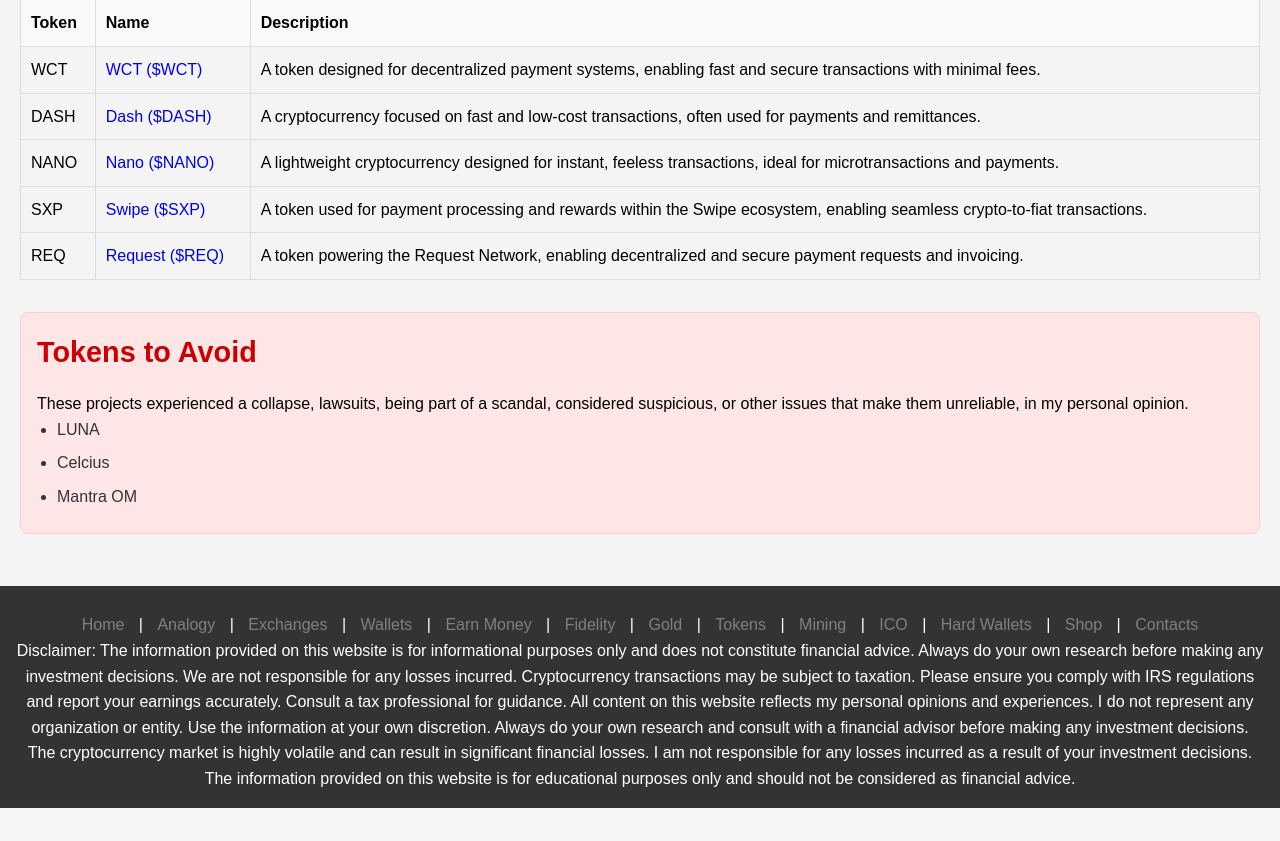
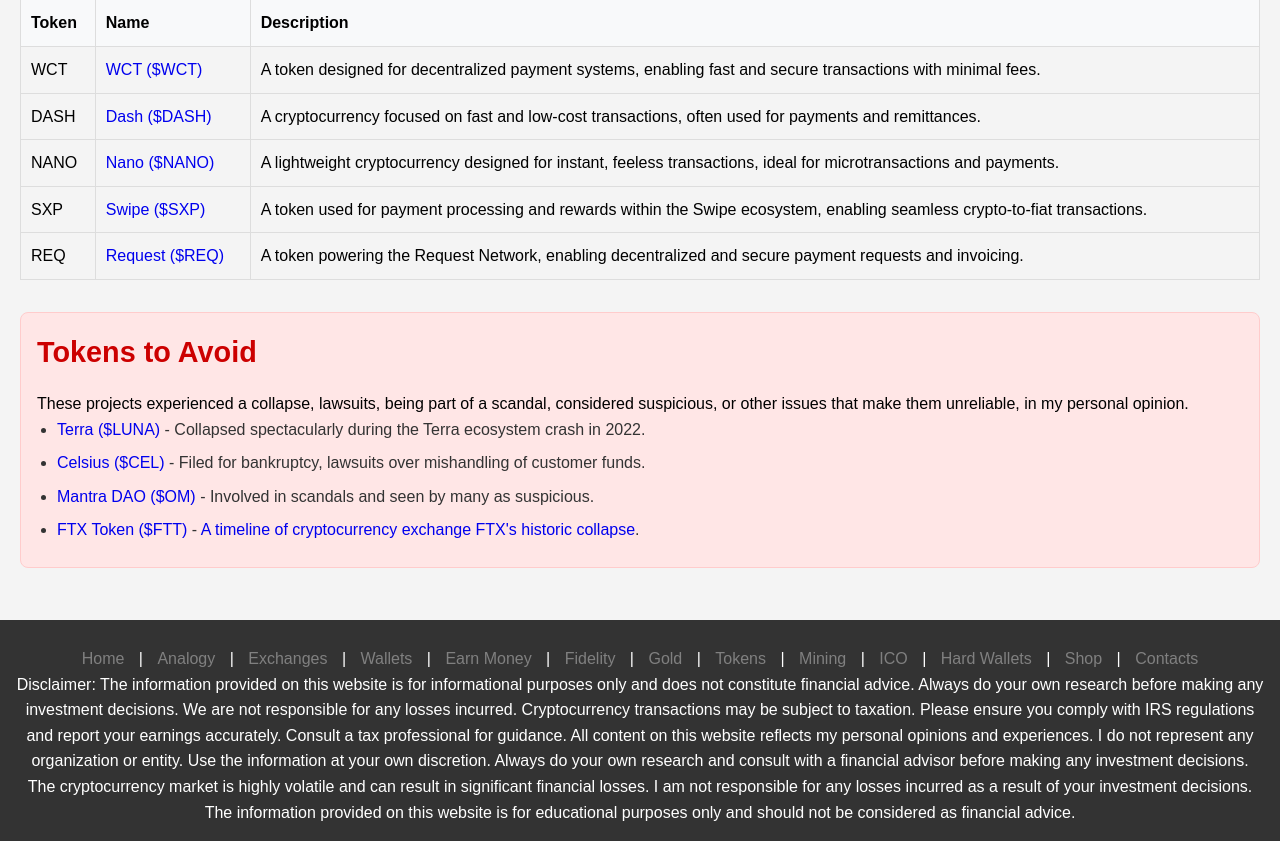
Before and after one commit to BusyStas/stasclub, a Flask app: page /tokens in a window 1280 px wide. Shown: the part 5219-6060 px from the top of the page. Before the commit the page ends 6027 px from the top, so only its background shows below. Run offline with Flask 3, Linux system fonts and the light colour scheme.

Commit message:
tokens to avoid

```diff
--- a/templates/tokens.html
+++ b/templates/tokens.html
@@ -708,12 +708,25 @@
             <h2>Tokens to Avoid</h2>
             <p>
                 These projects experienced a collapse, lawsuits, being part of a scandal,
-                    considered suspicious, or other issues that make them unreliable, in my personal opinion.
+                considered suspicious, or other issues that make them unreliable, in my personal opinion.
             </p>
             <ul>
-                <li>LUNA</li>
-                <li>Celcius</li>
-                <li>Mantra OM</li>
+                <li>
+                    <a href="https://coincodex.com/crypto/terra-luna-v2/" target="_blank">Terra ($LUNA)</a>
+                     - Collapsed spectacularly during the Terra ecosystem crash in 2022.
+                </li>
+                <li>
+                    <a href="https://coincodex.com/crypto/celsius-network/" target="_blank">Celsius ($CEL)</a>
+                    - Filed for bankruptcy, lawsuits over mishandling of customer funds.
+                </li>
+                <li>
+                    <a href="https://coincodex.com/crypto/mantra-dao/" target="_blank">Mantra DAO ($OM)</a>
+                    - Involved in scandals and seen by many as suspicious.
+                </li>
+                <li>
+                    <a href="https://coincodex.com/crypto/ftx-token/" target="_blank">FTX Token ($FTT)</a>
+                    - <a target="_blank" href="https://abcnews.go.com/Business/timeline-cryptocurrency-exchange-ftxs-historic-collapse/story?id=93337035&utm_source=chatgpt.com">A timeline of cryptocurrency exchange FTX's historic collapse</a>.
+                </li>
             </ul>
         </div>
     </main>
```
